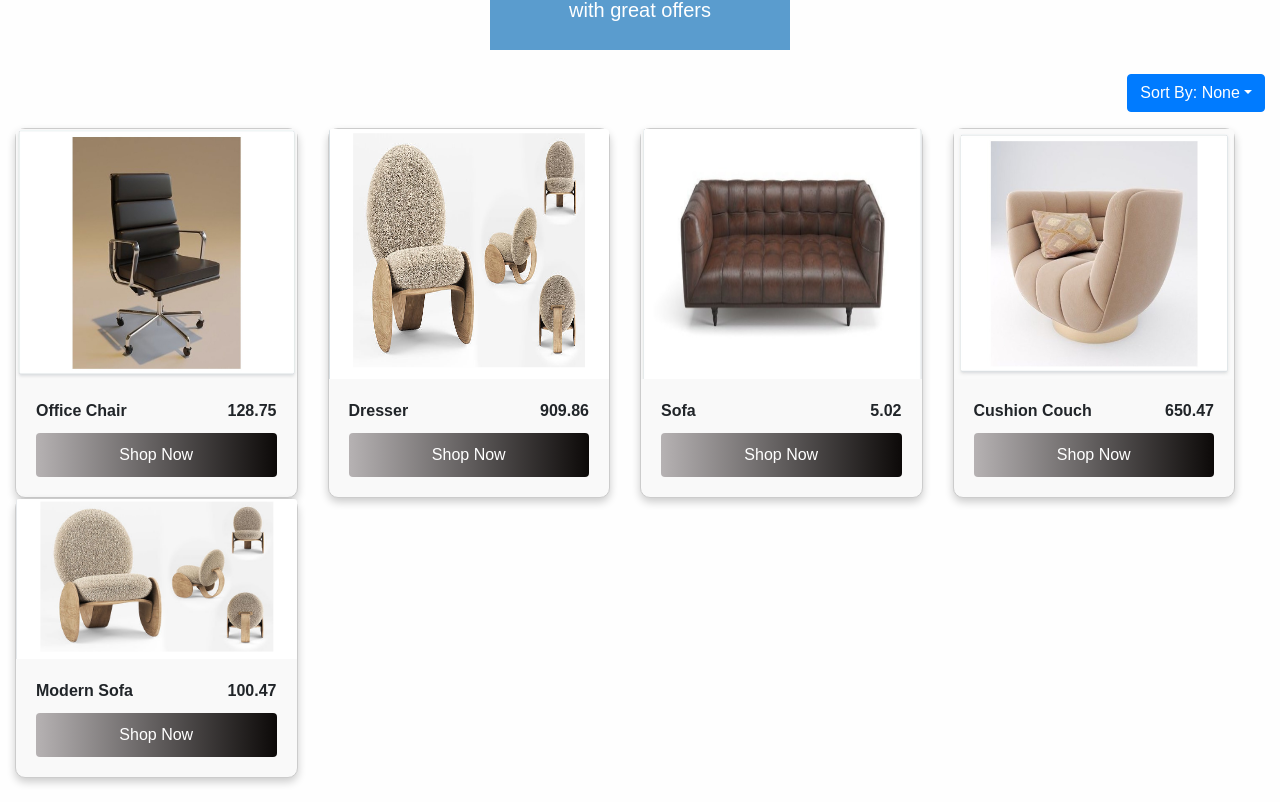
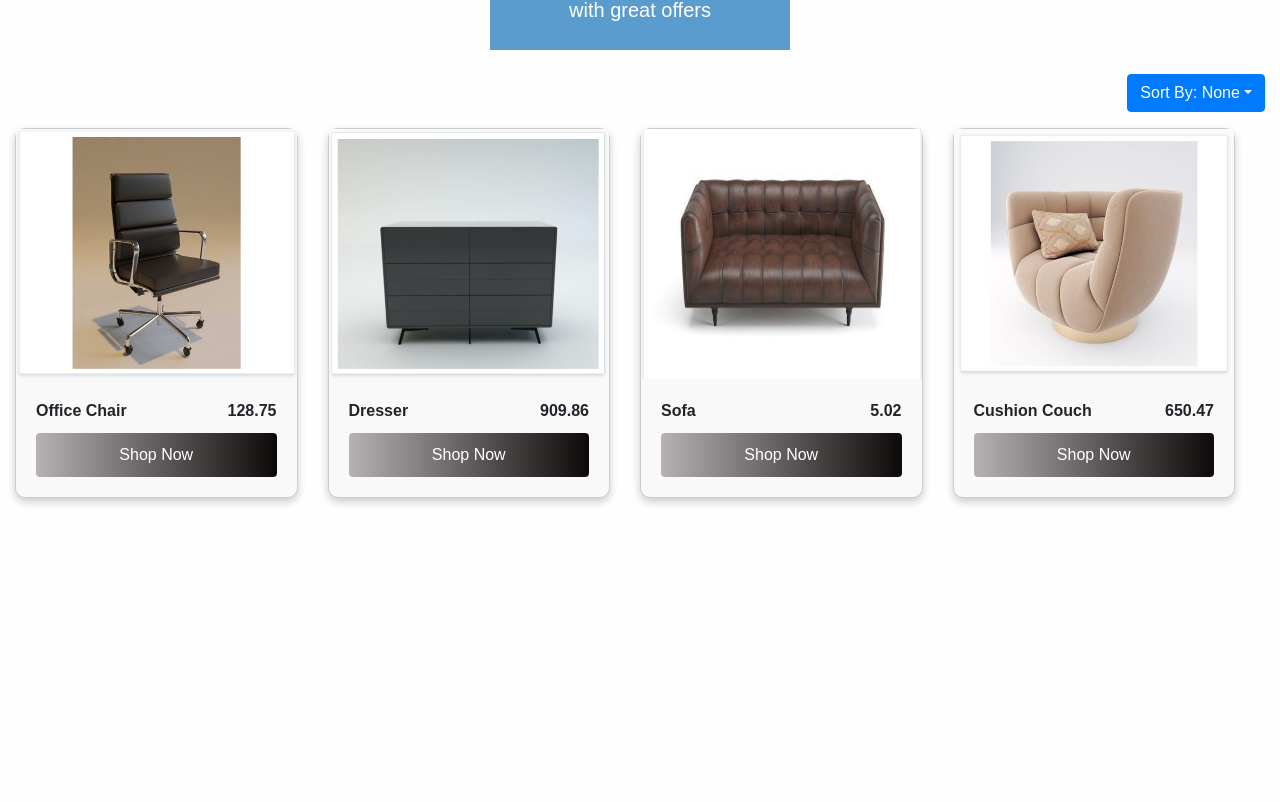
Before and after one commit to fumubyeyi/ceg7370-project-team-10, a React (Create React App) app: page / in a window 1280 px wide. Shown: the part 353-1155 px from the top of the page. After the commit the page ends 875 px from the top, so only its background shows below. Built offline with nearby package versions, Linux system fonts and the light colour scheme.

Commit message:
updated link to playcanvas

```diff
--- a/src/App.js
+++ b/src/App.js
@@ -9,7 +9,6 @@ import Chair from "./Images/chair.jpeg";
 import CushionChair from "./Images/chusionchair.jpeg";
 import Dresser from "./Images/drawer.jpeg";
 import Sofa from "./Images/sofa.jpeg";
-import ModernSofa from './Images/modern sofa.png';
 import Items from "./Data/Items.json";
 import ScrollToTopButton from "./ScrollToTopButton/ScrollToTopButton";
 import "./App.css";
@@ -27,7 +26,7 @@ class App extends React.Component {
         image = Sofa;
       }
       else {
-        image = ModernSofa;
+        image = Dresser;
       }
 
       return { ...item, image };
--- a/src/Data/Items.json
+++ b/src/Data/Items.json
@@ -72,22 +72,5 @@
     "position": { "x": 0, "y": 0.01, "z": 0 },
     "rotation": { "x": 0, "y": 130, "z": 0 },
     "scale": { "x": 0.005, "y": 0.005, "z": 0.005 }
-  },
-  {
-    "pid": 5,
-    "name": "Modern Sofa",
-    "title": "Modern Sofa",
-    "subtitle": "Curabitur in libero ut massa volutpat convallis. Morbi odio odio, elementum eu, interdum eu, tincidunt in, leo. Maecenas pulvinar lobortis est.\n\nPhasellus sit amet erat. Nulla tempus. Vivamus in felis eu sapien cursus vestibulum.",
-    "price": 100.47,
-    "category": "ModernSofa",
-    "image": null,
-    "colors": [
-      { "name": "Barn Red", "hex": "#7C0A02" },
-      { "name": "Battery Charged Blue", "hex": "#1DACD6" },
-      { "name": "Battleship Grey", "hex": "#848482" }
-    ],
-    "position": { "x": 0, "y": 0.01, "z": 0 },
-    "rotation": { "x": 0, "y": 0, "z": 0 },
-    "scale": { "x": 0.005, "y": 0.005, "z": 0.005 }
   }
 ]
--- a/src/Products/ProductDescription.js
+++ b/src/Products/ProductDescription.js
@@ -9,7 +9,6 @@ import "./Products.css";
   // Find the product with the matching ID
   const product = products.find((item) => item.pid === Number(id));
 
-  //const PLAYCANVAS_URL = "https://playcanv.as/p/NERwz7Rf/";
   const PLAYCANVAS_URL = "https://playcanv.as/p/FKa9Uaiv";
 
   const options = {
@@ -22,7 +21,6 @@ import "./Products.css";
   const encodedstring = encodeURIComponent(JSON.stringify(options));
 
     const handleViewInAR = () => {
-      //navigate(`/products/ar-view/${Number(id)}`);
       window.location.href = `${PLAYCANVAS_URL}?data=${encodedstring}`;
     }
 
@@ -48,12 +46,12 @@ import "./Products.css";
 
               <div className="row pb-3">
                 <div className="col-12 col-md-4 mb-3 mb-md-0">
-                  <button
-                    onClick={handleViewInAR}
+                  <Link
                     className="btn btn-primary btn-block"
+                    to={`${PLAYCANVAS_URL}?data=${encodedstring}`}
                   >
                     View in AR
-                  </button>
+                  </Link>
                 </div>
               </div>
               <div className="row">
--- a/src/index.js
+++ b/src/index.js
@@ -7,7 +7,7 @@ import { BrowserRouter } from 'react-router-dom';
 
 const root = ReactDOM.createRoot(document.getElementById('root'));
 root.render(
-  <BrowserRouter>
+  <BrowserRouter basename={process.env.PUBLIC_URL}>
     <App />
   </BrowserRouter>
 );
```
